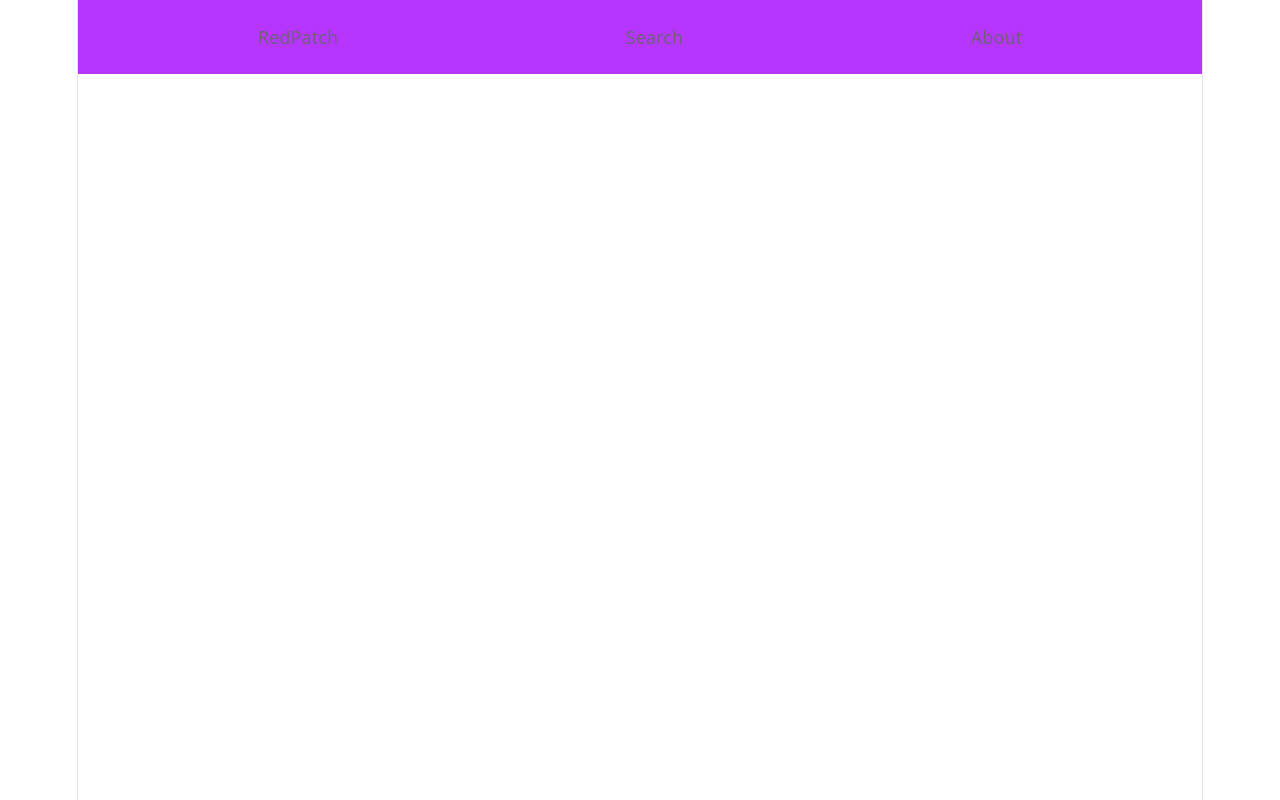
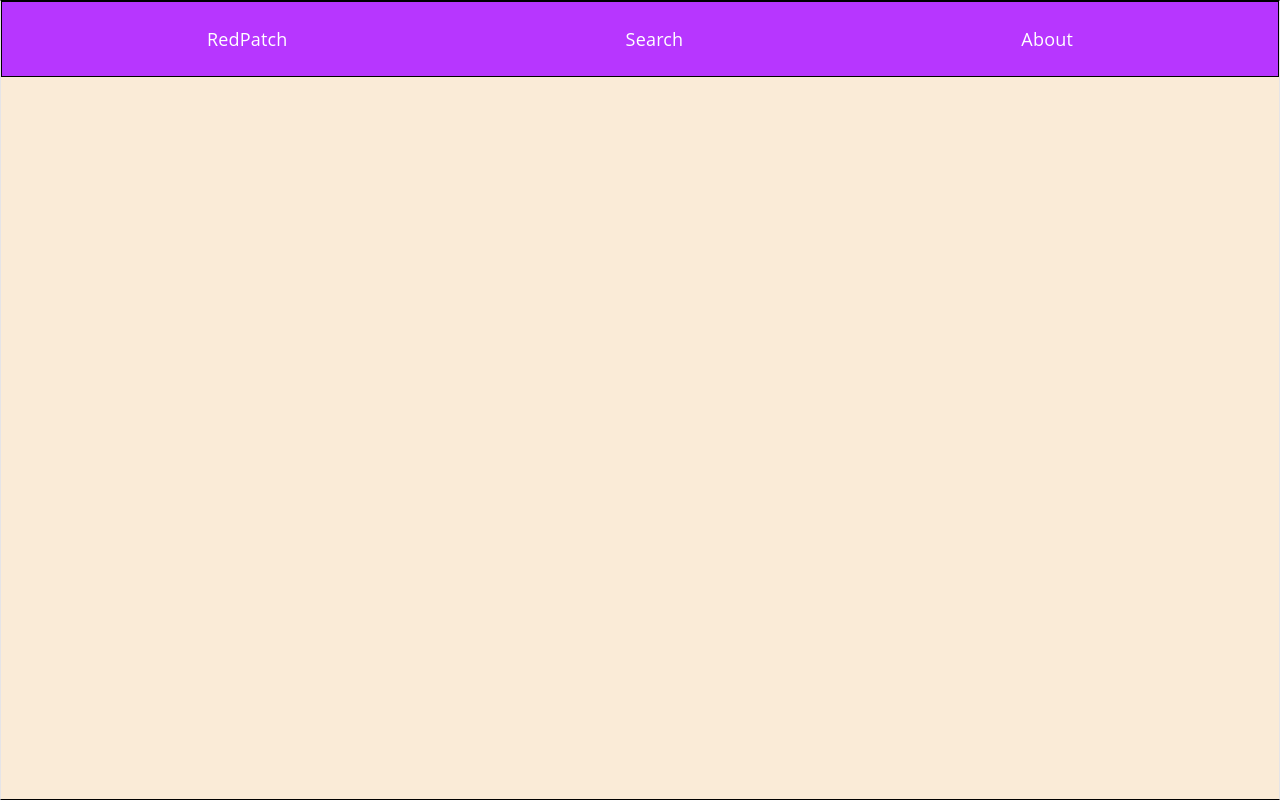
Before and after one commit to Tollpatsch283/RedPatch, a React (Vite) app: page / in a window 1280 px wide. Built offline with nearby package versions, Linux system fonts and the light colour scheme.

Commit message:
temporary styling (wireframes)

```diff
--- a/src/App.css
+++ b/src/App.css
@@ -3,15 +3,24 @@
   box-sizing: border-box;
 }
 
+#root {
+  width: 100%;
+}
+
 html,
 body {
   margin: 0;
+  background-color: antiquewhite;
 }
 
+div {
+  border: 1px black solid;
+}
 nav {
   background: #b736ff;
   display: flex;
   padding: 24px 36px;
+  width: 100%;
 }
 
 nav ul {
@@ -25,6 +34,7 @@ nav ul {
 
 nav ul li {
   margin-bottom: 0 !important;
+  color: white;
 }
 
 nav a {
```
